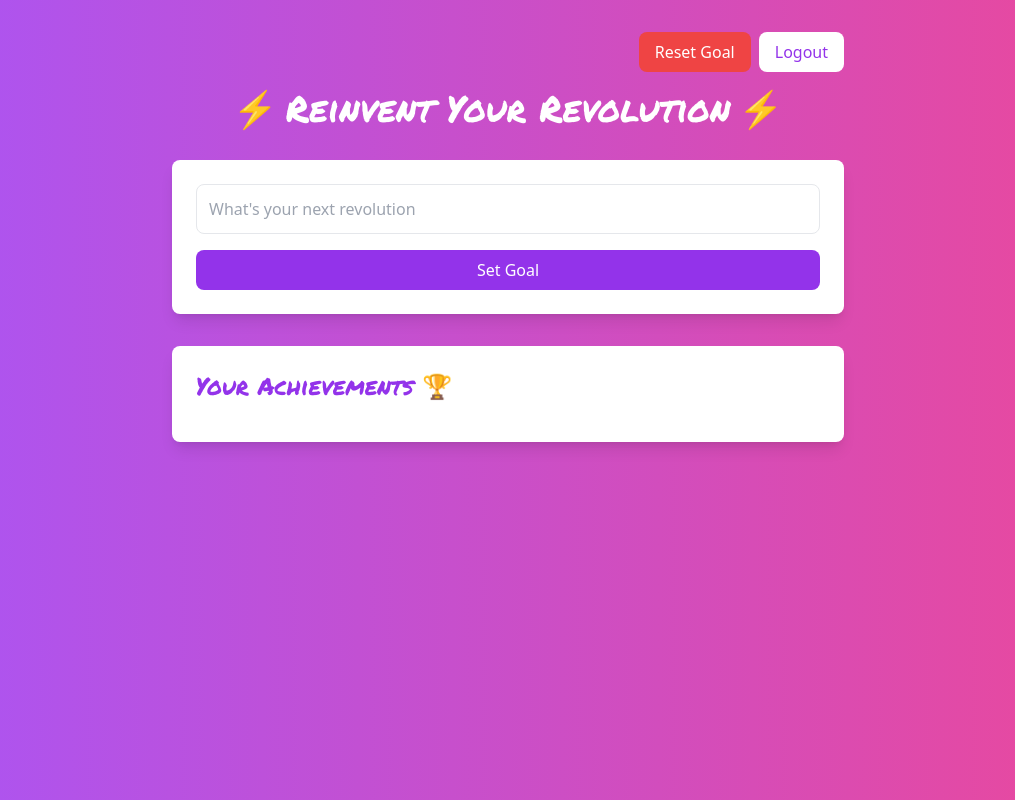
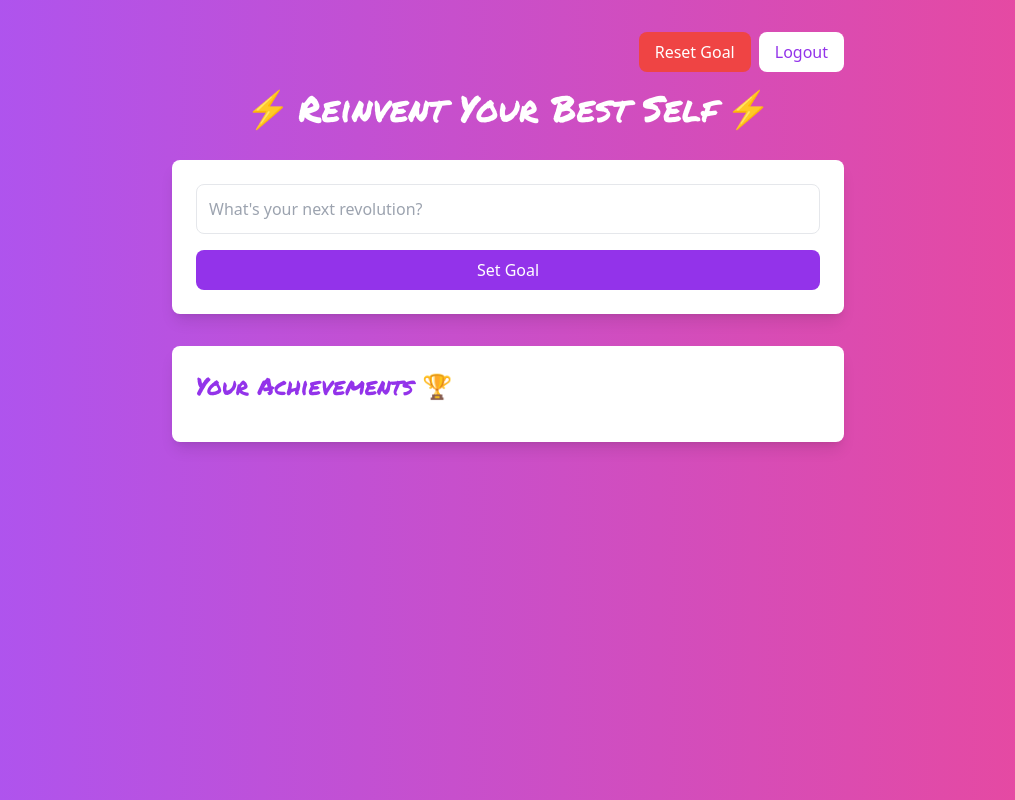
Before and after one commit to DevNinjaXY/Todo-List, a plain HTML site: page index.html in a window 1280 px wide. Shown: the whole page, without its empty margins (132-1147 px from the left). Drawn offline with nearby package versions, Linux system fonts and the light colour scheme; sample sign-in values are in the browser's storage.

Commit message:
Renamings

```diff
--- a/index.html
+++ b/index.html
@@ -3,7 +3,7 @@
 <head>
     <meta charset="UTF-8">
     <meta name="viewport" content="width=device-width, initial-scale=1.0">
-    <title>Reinvent Your Revolution</title>
+    <title>Reinvent Your Best Self</title>
     <script src="https://cdn.tailwindcss.com"></script>
     <link href="https://fonts.googleapis.com/css2?family=Permanent+Marker&display=swap" rel="stylesheet">
     <style>
@@ -29,7 +29,7 @@
         <!-- Title with lightning emoji -->
         <h1 class="text-center fancy-text mb-8 text-white flex items-center justify-center gap-2 text-2xl sm:text-3xl md:text-4xl">
             <span>⚡️</span>
-            <span>Reinvent Your Revolution</span>
+            <span>Reinvent Your Best Self</span>
             <span>⚡️</span>
         </h1>
 
@@ -37,7 +37,7 @@
         <div class="bg-white rounded-lg p-6 mb-8 shadow-lg">
             <input type="text" id="revolutionGoal"
                    class="w-full p-3 border rounded-lg mb-4"
-                   placeholder="What's your next revolution">
+                   placeholder="What's your next revolution?">
             <button onclick="setGoal()"
                     class="w-full bg-purple-600 text-white py-2 rounded-lg hover:bg-purple-700">
                 Set Goal
```
